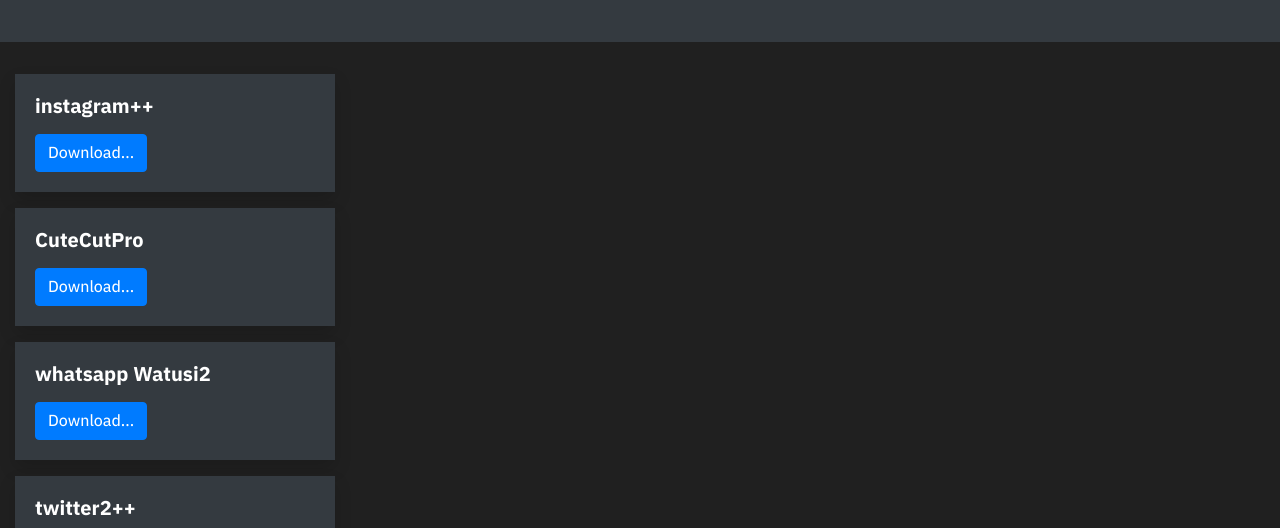
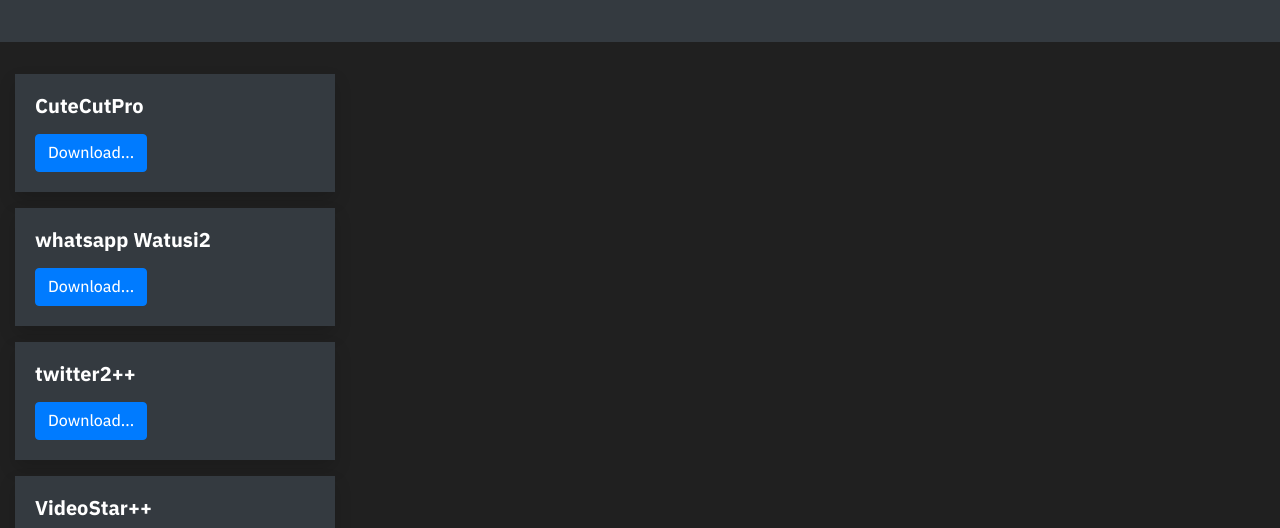
Before and after one commit to FS6A/FS6, a plain HTML site: page index.html in a window 1280 px wide. Shown: the part 213-741 px from the top of the page. Drawn offline with nearby package versions, Linux system fonts and the light colour scheme; files whose address does not match are found by name.

Commit message:
Update index.html

```diff
--- a/index.html
+++ b/index.html
@@ -43,19 +43,6 @@
     </div>
 	<!-- Someting -->
 
-
-
-<!--Start Card-->
-<div class="col-auto mb-3" data-aos="fade-up">
-<div class="cardmode card shadow" style="width: 20rem;">
-  <div class="card-body">
-<h5 class="card-title">++instagram</h5>
-<p class="card-text cardfont"></p>
-<a href="itms-services://?action=download-manifest&amp;url=https://fs6a.github.io/ah__so1/" target="_blank" class="btn btn-primary">Download...</a>
-</div>
-</div>
-</div>
-<!--End Card-->
 
 
 <!--Start Card-->
```
